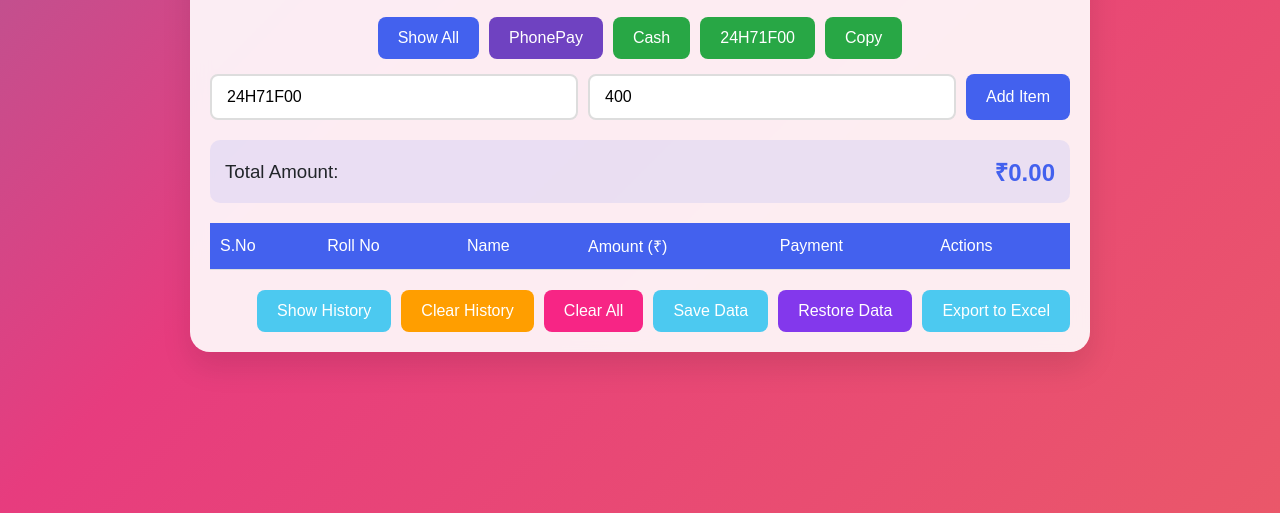
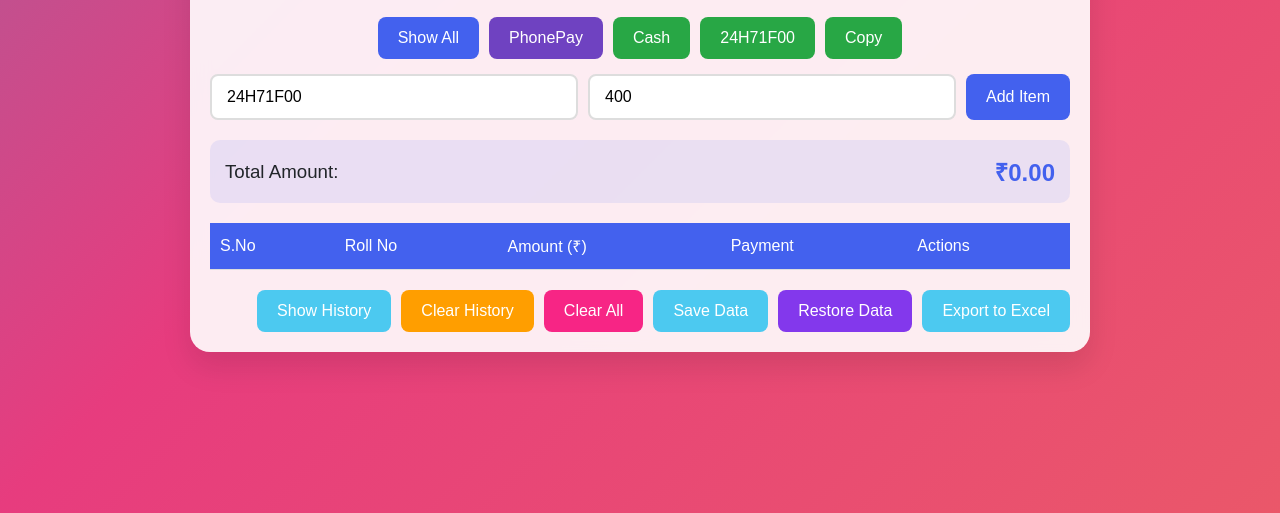
Before and after one commit to jayaveerR/MIC_Event, a plain HTML site: page index.html in a window 1280 px wide. Shown: the part 287-800 px from the top of the page. Drawn offline with Linux system fonts and the light colour scheme.

Commit message:
index.html

```diff
--- a/index.html
+++ b/index.html
@@ -42,7 +42,6 @@
                     <tr>
                         <th id="snoHeader">S.No</th>
                         <th id="itemHeader">Roll No</th>
-                        <th id="nameHeader">Name</th>
                         <th id="amountHeader">Amount (₹)</th>
                         <th id="paymentHeader">Payment</th>
                         <th id="actionsHeader">Actions</th>
```
